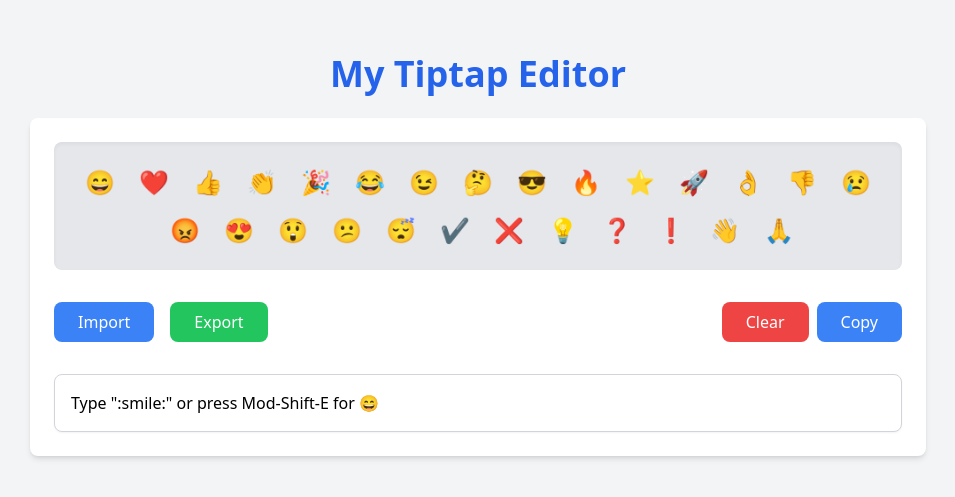
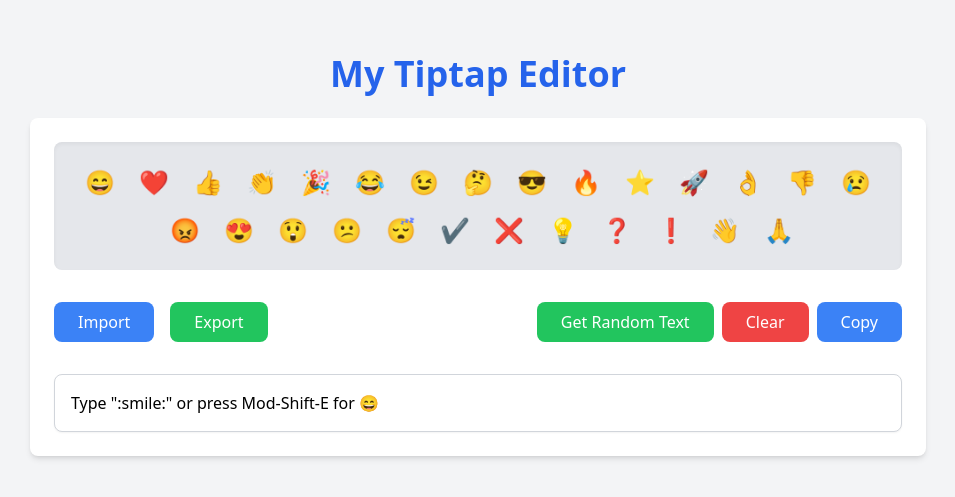
Before and after one commit to gitsofakshay/myTiptapExtension, a React (Vite) app: page / in a window 1280 px wide. Shown: the part 145-642 px from the top of the page, without its empty margins (162-1117 px from the left). Built offline with nearby package versions, Linux system fonts and the light colour scheme.

Commit message:
get random text functionality added

```diff
--- a/package.json
+++ b/package.json
@@ -17,12 +17,10 @@
     "docx": "^9.1.1",
     "events": "^3.3.0",
     "file-saver": "^2.0.5",
-    "html-to-pdfmake": "^2.5.20",
     "html2canvas": "^1.4.1",
     "html2pdf.js": "^0.10.2",
     "jspdf": "^2.5.2",
     "mammoth": "^1.9.0",
-    "pdf-lib": "^1.17.1",
     "pdfjs-dist": "^4.10.38",
     "react": "^18.3.1",
     "react-dom": "^18.3.1",
--- a/src/component/MyExtension.jsx
+++ b/src/component/MyExtension.jsx
@@ -8,6 +8,7 @@
 
 // Set the workerSrc for pdfjs-dist to use the local worker file
 GlobalWorkerOptions.workerSrc = '/pdf.worker.min.mjs';
+const API_KEY = import.meta.env.VITE_API_KEY;
 
 // Extension to add emojis to the editor
 export const EmojiExtension = Extension.create({
@@ -95,6 +96,51 @@
     };
   },
 });
+
+// Extension to import random text
+export const ImportRandomTextExtension = Extension.create({
+  name: 'getRandomText',
+
+  addCommands() {
+    return {
+      getRandomText: (setLoading) => ({ editor }) => {
+        // Start the loading state
+        if (setLoading) setLoading(true);
+
+        // Make the GET request to the API to fetch random text
+        fetch('https://randommer.io/api/Text/LoremIpsum?loremType=business&type=paragraphs&number=1', {
+          method: 'GET',
+          headers: {
+            accept: '*/*',
+            'X-Api-Key': API_KEY,
+          },
+        })
+          .then((response) => {
+            if (!response.ok) {
+              throw new Error(`HTTP error! status: ${response.status}`);
+            }
+            return response.json();
+          })
+          .then((data) => {
+            // Insert the fetched text into the editor
+            if (data && data.length > 0) {
+              editor.commands.insertContent(data);
+            } else {
+              console.error('No data received from API');
+            }
+          })
+          .catch((error) => {
+            console.error('Error fetching random text:', error);
+          })
+          .finally(() => {
+            // End the loading state
+            if (setLoading) setLoading(false);
+          });
+      },
+    };
+  },
+});
+
 
 // Extension to import content
 export const ImportExtension = Extension.create({
@@ -302,4 +348,4 @@
   },
 });
 
-export default { EmojiExtension, ClearCopyExtension, ImportExtension, ExportExtension };
+export default { EmojiExtension, ClearCopyExtension, ImportExtension, ExportExtension , ImportRandomTextExtension};
--- a/src/component/TiptapEditor.jsx
+++ b/src/component/TiptapEditor.jsx
@@ -1,11 +1,12 @@
 import React, { useState } from 'react';
 import { useEditor, EditorContent } from '@tiptap/react';
 import StarterKit from '@tiptap/starter-kit';
-import { EmojiExtension, ClearCopyExtension, ImportExtension, ExportExtension } from './MyExtension';
+import { EmojiExtension, ClearCopyExtension, ImportExtension, ExportExtension, ImportRandomTextExtension } from './MyExtension';
 import ImportExportButton from './ImportExportButton';
 
 export default function TiptapEditor() {
   const [copyStatus, setCopyStatus] = useState(false); // State for copy button status
+  const [isLoading, setIsLoading] = useState(false)
 
   const emojis = [
     { name: 'smile', icon: '😄' },
@@ -49,6 +50,7 @@
     }),
     ImportExtension, // Custom extension to import files
     ExportExtension, // Custom extension to export files
+    ImportRandomTextExtension, // Custom extension to insert random text
   ];
 
   const content = `<p>Type ":smile:" or press Mod-Shift-E for 😄</p>`;
@@ -104,8 +106,47 @@
         <div className="flex space-x-2">
           <ImportExportButton onImport={handleImport} onExport={handleExport} />
         </div>
+        <div className="flex space-x-2">
+          {/* Insert Random Text Button */}
+          <button
+            onClick={() => {
+              editor.commands.getRandomText(setIsLoading)
+            }}
+            className={`px-6 py-2 text-white rounded-lg focus:ring-2 focus:ring-black-300 ${isLoading
+              ? 'bg-gray-500 cursor-not-allowed' // Disabled button style
+              : 'bg-green-500 hover:bg-green-600'
+              }`}
+            disabled={isLoading} // Disable the button while loading
+          >
+            {isLoading ? (
+              <div className="flex items-center space-x-2">
+                <svg
+                  className="w-5 h-5 animate-spin text-white"
+                  xmlns="http://www.w3.org/2000/svg"
+                  fill="none"
+                  viewBox="0 0 24 24"
+                >
+                  <circle
+                    className="opacity-25"
+                    cx="12"
+                    cy="12"
+                    r="10"
+                    stroke="currentColor"
+                    strokeWidth="4"
+                  ></circle>
+                  <path
+                    className="opacity-75"
+                    fill="currentColor"
+                    d="M4 12a8 8 0 018-8v4a4 4 0 100 8v4a8 8 0 01-8-8z"
+                  ></path>
+                </svg>
+                <span>Loading...</span>
+              </div>
+            ) : (
+              'Get Random Text'
+            )}
+          </button>
 
-        <div className="flex space-x-2">
           {/* Clear Button */}
           <button
             onClick={() => editor.commands.clearContent()}
@@ -118,8 +159,8 @@
           <button
             onClick={() => editor.commands.copyContent()}
             className={`px-6 py-2 rounded-lg focus:ring-2 ${copyStatus
-                ? 'bg-green-500 text-white hover:bg-green-600 focus:ring-green-300'
-                : 'bg-blue-500 text-white hover:bg-blue-600 focus:ring-blue-300'
+              ? 'bg-green-500 text-white hover:bg-green-600 focus:ring-green-300'
+              : 'bg-blue-500 text-white hover:bg-blue-600 focus:ring-blue-300'
               }`}
           >
             {copyStatus ? 'Copied!' : 'Copy'}
```
Also changed, not shown: 2 other files (tests, documents, lock files or other folders).
